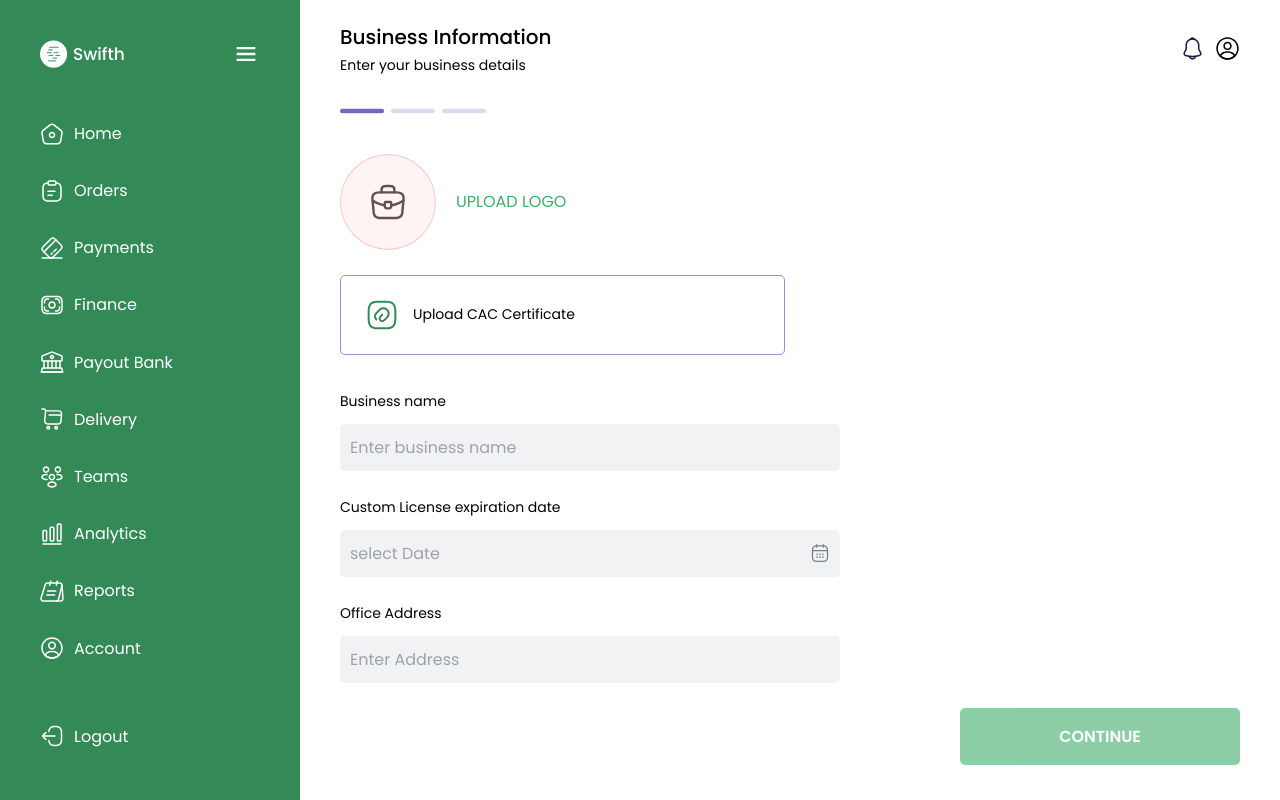
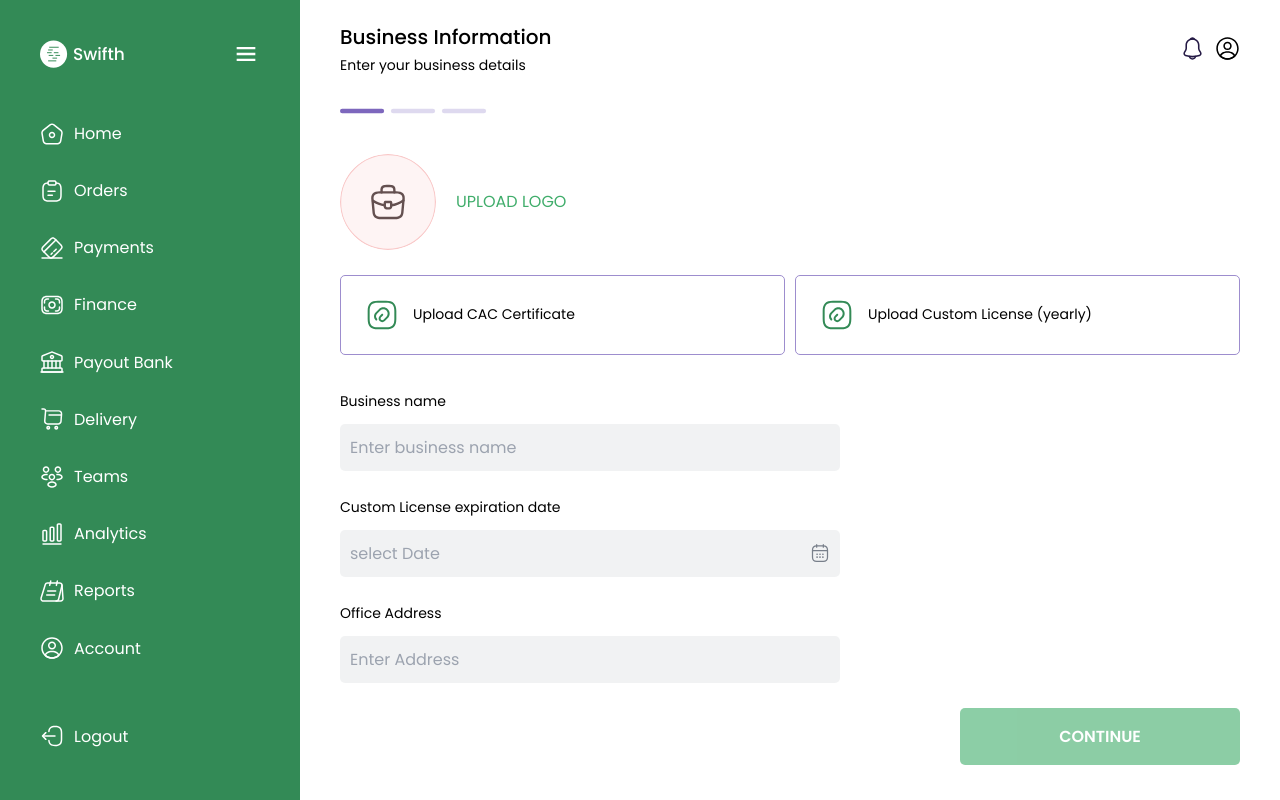
Before and after one commit to projects-for-clients/swifth, a React (Vite) app: page /dashboard/onboarding in a window 1280 px wide. Built offline with nearby package versions, Linux system fonts and the light colour scheme.

Commit message:
working onboarding validation

```diff
--- a/src/components/OnboardingSteps/BusinessInfo.tsx
+++ b/src/components/OnboardingSteps/BusinessInfo.tsx
@@ -223,29 +223,29 @@ const businessInfo = () => {
                 onChange={(e) => formUploadHandler(e, `cacUri`)}
               />
             </div>
-            {/* <div>
+            <div>
               <label
                 htmlFor={`licenseUri`}
                 className={`flex border  rounded-lg py-8 px-10 items-center gap-6 cursor-pointer text-[1.4rem] w-full h-[8rem] ${
-                  licenseUri.error || formErrorField('licenseUri')
+                  imageDetails.licenseUri.error
                     ? 'border-red-600 border bg-red-50'
                     : 'border-color-purple-light'
                 }`}
               >
-                {licenseUri.error ? (
+                {imageDetails.cacUri.error ? (
                   <img src="/icons/admin/uploadError.svg" alt="" />
                 ) : (
                   <img src="/icons/admin/upload.svg" alt="" />
                 )}
-                {licenseUri.name ? (
+                {imageDetails.cacUri.pathName ? (
                   <div className="grid">
                     <p className="text-[1.4rem] font-normal">
-                      {licenseUri.name}
+                      {imageDetails.cacUri.pathName}
                     </p>
                     <p className="text-color-grey-4 text-[1rem]">
-                      {licenseUri.message
-                        ? licenseUri.message
-                        : licenseUri.size}
+                      {imageDetails.cacUri.message
+                        ? imageDetails.cacUri.message
+                        : imageDetails.cacUri.size}
                     </p>
                   </div>
                 ) : (
@@ -263,7 +263,7 @@ const businessInfo = () => {
                 onClick={() => uploadUriHandler(`licenseUri`)}
                 onChange={(e) => formUploadHandler(e, `licenseUri`)}
               />
-            </div> */}
+            </div>
           </div>
 
           <div className="grid gap-10 mt-4 max-w-[50rem]">
```
